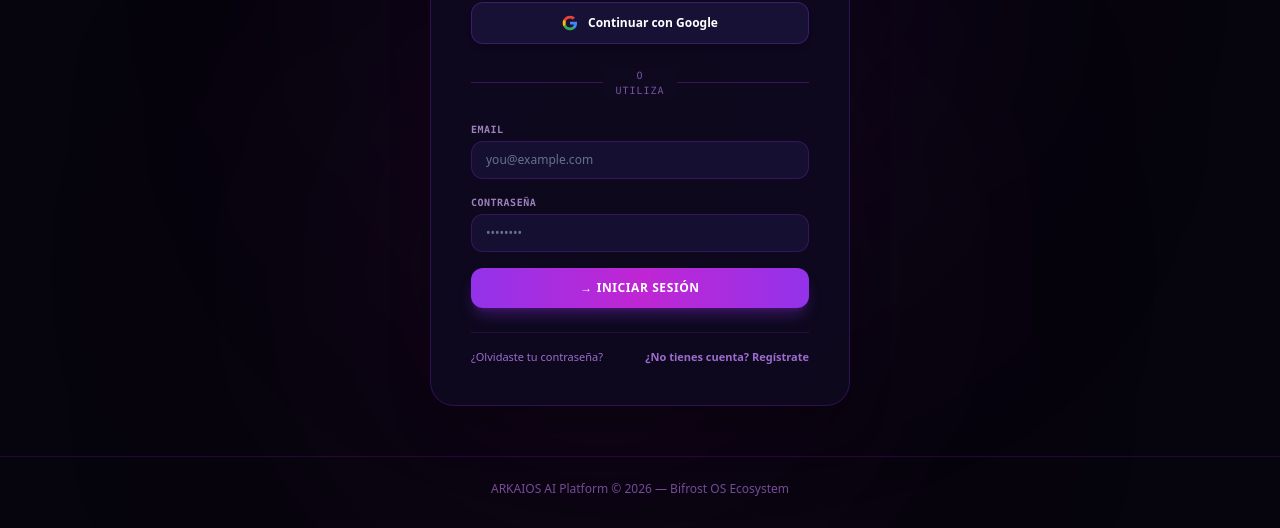
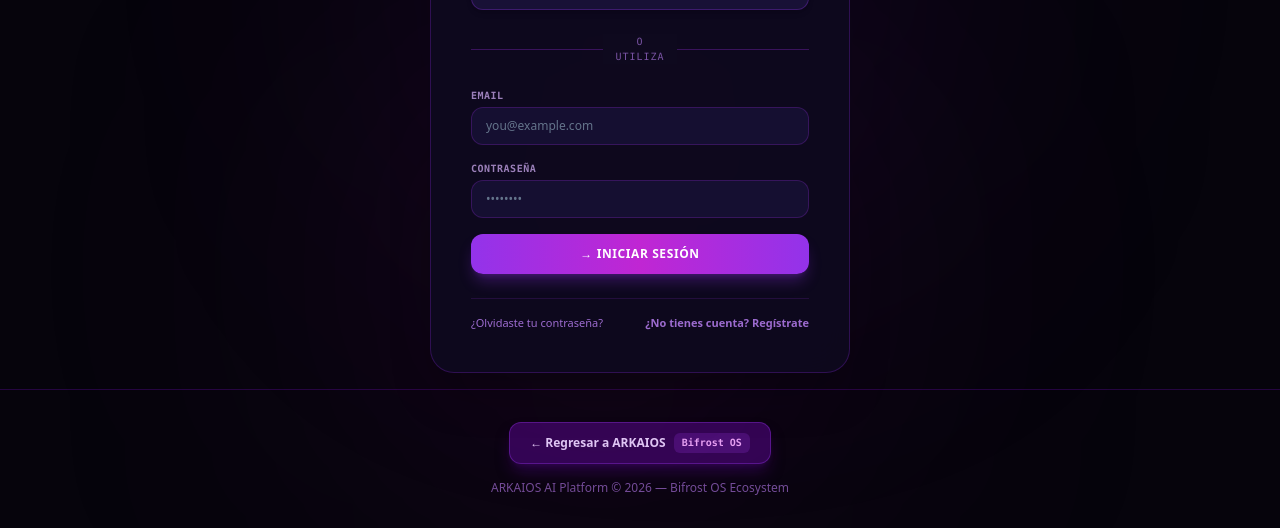
Before and after one commit to djklmr2025/arkaios-puterlab-nexus-ide, an Electron app: page index.html in a window 1280 px wide. Shown: the part 279-807 px from the top of the page. Drawn offline with nearby package versions, Linux system fonts and the light colour scheme; no server answers.

Commit message:
feat: add 'Regresar a ARKAIOS' button linking to https://arkaios.dpdns.org/

```diff
--- a/index.html
+++ b/index.html
@@ -205,9 +205,13 @@
     </div>
   </div>
 
-  <!-- Footer -->
-  <footer class="border-t border-purple-950/60 py-6 text-center text-xs text-purple-400/60">
-    ARKAIOS AI Platform © 2026 — Bifrost OS Ecosystem
+  <!-- Footer & Return to ARKAIOS Link -->
+  <footer class="border-t border-purple-950/60 py-8 text-center text-xs text-purple-400/60 flex flex-col items-center justify-center gap-4">
+    <a href="https://arkaios.dpdns.org/" target="_blank" class="inline-flex items-center gap-2 px-5 py-2.5 rounded-xl bg-purple-950/80 hover:bg-purple-900/90 text-purple-200 border border-purple-600/40 hover:border-purple-400 text-xs font-semibold shadow-lg shadow-purple-950/60 transition-all hover:scale-105">
+      <span>← Regresar a ARKAIOS</span>
+      <span class="text-[10px] px-2 py-0.5 rounded-md bg-purple-800/40 text-fuchsia-300 font-mono">Bifrost OS</span>
+    </a>
+    <div>ARKAIOS AI Platform © 2026 — Bifrost OS Ecosystem</div>
   </footer>
 
   <script>
```
Also changed, not shown: deploy-hub.html (+4 -0 lines), ide.html (+3 -0 lines), portal.html (+7 -3 lines).
